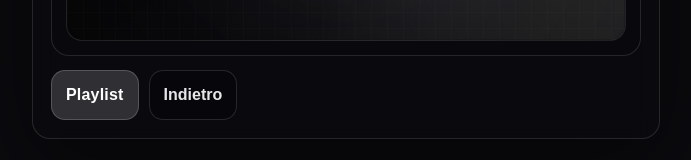
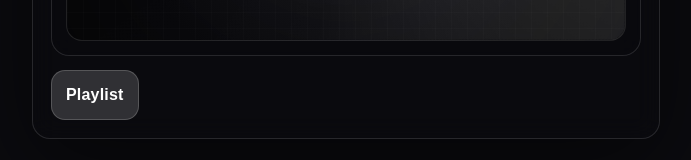
Before and after one commit to melatonina-studio/rsvp-site, a Next.js app: page /join in a window 1280 px wide. Shown: the part 2304-2464 px from the top of the page, without its empty margins (294-985 px from the left). Built offline with nearby package versions, Linux system fonts and the light colour scheme.

Commit message:
Fix cover image src + rename asset

```diff
--- a/app/join/page.tsx
+++ b/app/join/page.tsx
@@ -137,7 +137,7 @@ export default function JoinPage() {
                 <li><span className={styles.live}>DJSET</span>Tonachino</li>
                 <li><span className={styles.live}>DJSET</span>Nikita</li>
                 <li><span className={styles.live}>DJSET</span>Mauvais Garçons </li>
-                <li><span className={styles.live}>DJSET</span>Synapses vs Dj Zarra <span className={styles.muted}>()</span></li>
+                <li><span className={styles.live}>DJSET</span>Synapses vs Dj Zarra <span className={styles.muted}></span></li>
               </ul>
             </div>
           </div>
@@ -170,9 +170,6 @@ export default function JoinPage() {
             <a className={styles.btn} href="https://soundcloud.com" target="_blank" rel="noreferrer">
               Playlist
             </a>
-            <a className={styles.btnGhost} href="/" title="Torna alla home">
-              Indietro
-            </a>
           </div>
         </section>
       </div>
```
